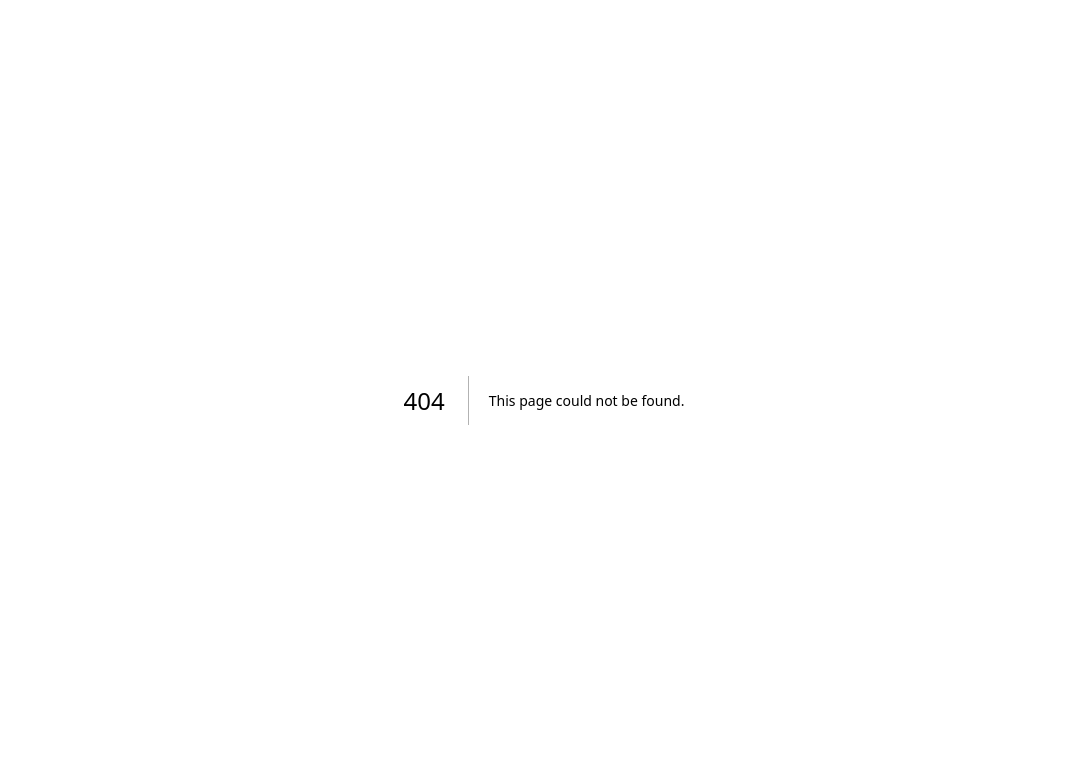
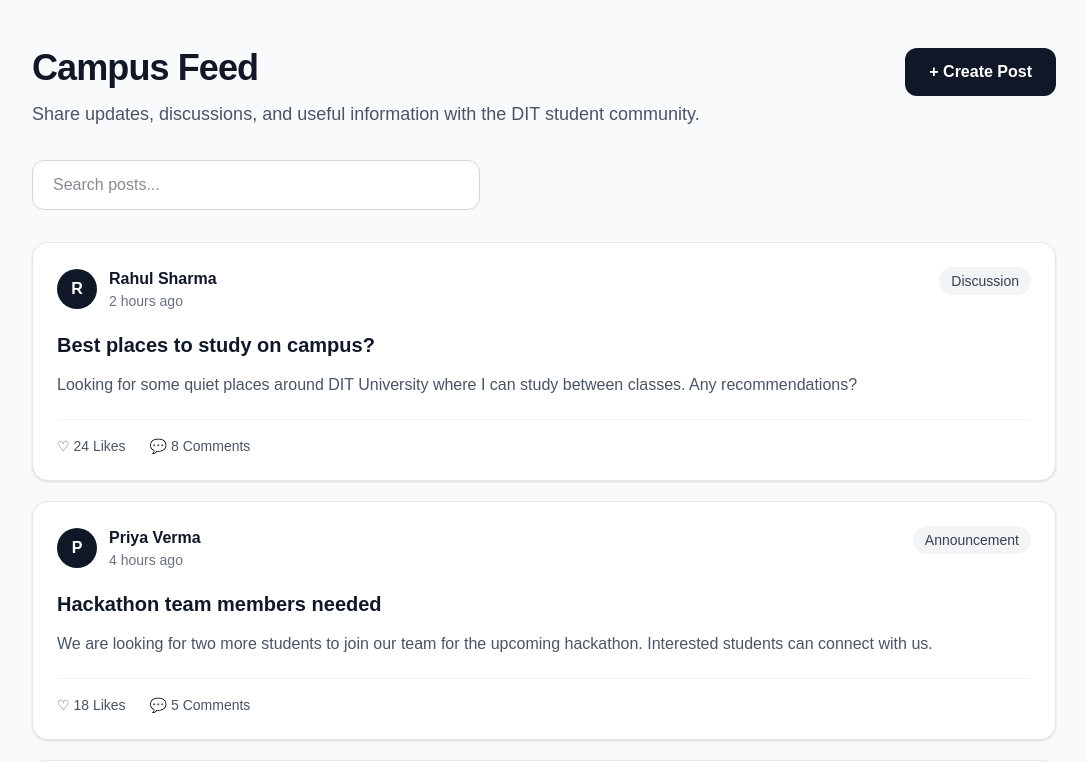
Before and after one commit to JatinPundir-0087/dit-hub, a Next.js app: page /feed in a window 1280 px wide. Before the commit this address had no page. Shown: the top 762 px of the page, without its empty margins (96-1183 px from the left). Built offline with nearby package versions, Linux system fonts and the light colour scheme.

Commit message:
Create a page for campus feed

```diff
--- /dev/null
+++ b/app/feed/page.tsx
@@ -0,0 +1,116 @@
+export default function Feed() {
+  const posts = [
+    {
+      author: "Rahul Sharma",
+      category: "Discussion",
+      title: "Best places to study on campus?",
+      content:
+        "Looking for some quiet places around DIT University where I can study between classes. Any recommendations?",
+      time: "2 hours ago",
+      likes: 24,
+      comments: 8,
+    },
+    {
+      author: "Priya Verma",
+      category: "Announcement",
+      title: "Hackathon team members needed",
+      content:
+        "We are looking for two more students to join our team for the upcoming hackathon. Interested students can connect with us.",
+      time: "4 hours ago",
+      likes: 18,
+      comments: 5,
+    },
+    {
+      author: "Aman Singh",
+      category: "Campus Life",
+      title: "New food options near campus",
+      content:
+        "A few new food places have opened near the university. Has anyone tried them yet? Share your recommendations!",
+      time: "Yesterday",
+      likes: 31,
+      comments: 12,
+    },
+  ];
+
+  return (
+    <main className="min-h-screen bg-gray-50 px-6 py-12 text-gray-900">
+      <div className="mx-auto max-w-5xl">
+        <div className="flex flex-col gap-6 sm:flex-row sm:items-start sm:justify-between">
+          <div>
+            <h1 className="text-4xl font-bold tracking-tight">
+              Campus Feed
+            </h1>
+
+            <p className="mt-3 text-lg text-gray-600">
+              Share updates, discussions, and useful information with the DIT
+              student community.
+            </p>
+          </div>
+
+          <button className="rounded-xl bg-gray-900 px-6 py-3 font-semibold text-white transition hover:bg-gray-800">
+            + Create Post
+          </button>
+        </div>
+
+        <div className="mt-8">
+          <input
+            type="text"
+            placeholder="Search posts..."
+            className="w-full max-w-md rounded-xl border border-gray-300 bg-white px-5 py-3 outline-none transition focus:border-gray-500"
+          />
+        </div>
+
+        <section className="mt-8 space-y-5">
+          {posts.map((post) => (
+            <article
+              key={post.title}
+              className="rounded-2xl border border-gray-200 bg-white p-6 shadow-sm"
+            >
+              <div className="flex flex-col gap-3 sm:flex-row sm:items-start sm:justify-between">
+                <div>
+                  <div className="flex items-center gap-3">
+                    <div className="flex h-10 w-10 items-center justify-center rounded-full bg-gray-900 font-semibold text-white">
+                      {post.author.charAt(0)}
+                    </div>
+
+                    <div>
+                      <p className="font-semibold text-gray-900">
+                        {post.author}
+                      </p>
+
+                      <p className="text-sm text-gray-500">
+                        {post.time}
+                      </p>
+                    </div>
+                  </div>
+                </div>
+
+                <span className="w-fit rounded-full bg-gray-100 px-3 py-1 text-sm font-medium text-gray-700">
+                  {post.category}
+                </span>
+              </div>
+
+              <h2 className="mt-5 text-xl font-semibold">
+                {post.title}
+              </h2>
+
+              <p className="mt-3 leading-7 text-gray-600">
+                {post.content}
+              </p>
+
+              <div className="mt-5 flex gap-6 border-t border-gray-100 pt-4 text-sm text-gray-600">
+                <button className="transition hover:text-gray-900">
+                  ♡ {post.likes} Likes
+                </button>
+
+                <button className="transition hover:text-gray-900">
+                  💬 {post.comments} Comments
+                </button>
+              </div>
+            </article>
+          ))}
+        </section>
+      </div>
+    </main>
+  );
+}
```
